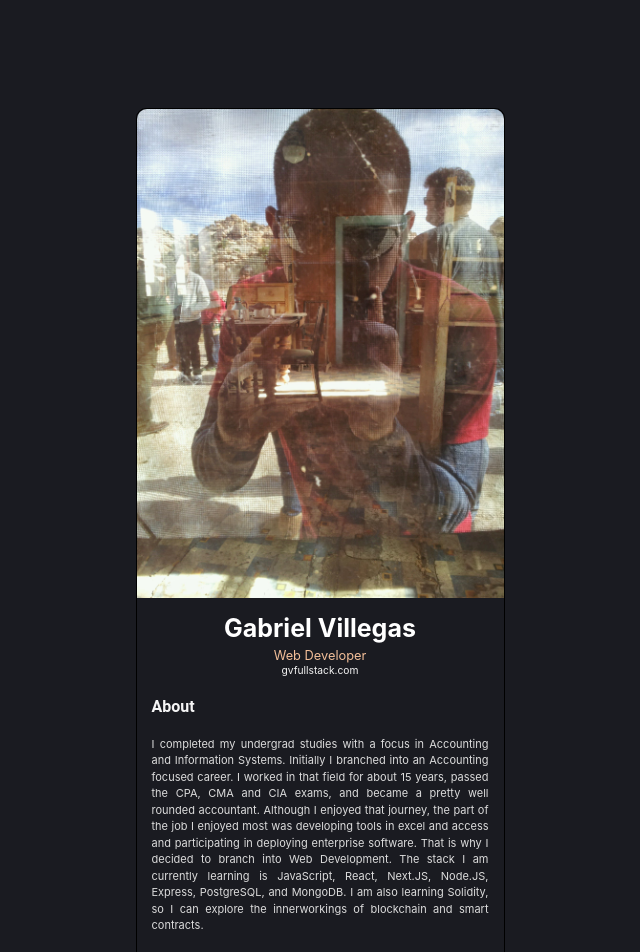
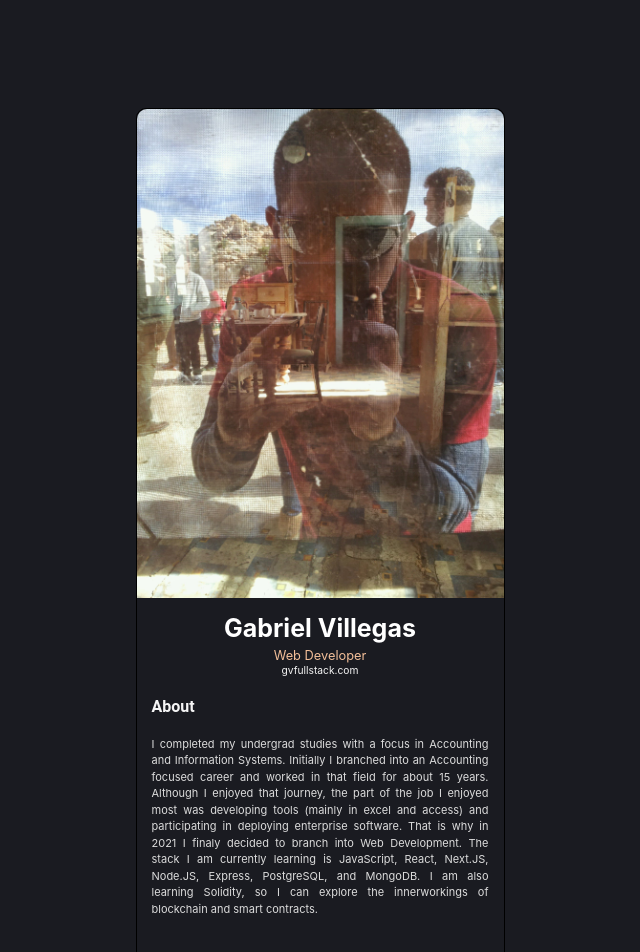
Before and after one commit to chapsdenim/Portfolio-Website, a Next.js app: page / in a window 1280 px wide. Shown: the top 952 px of the page, without its empty margins (320-960 px from the left). Built offline with nearby package versions, Linux system fonts and the light colour scheme.

Commit message:
update profile description

```diff
--- a/pages/index.js
+++ b/pages/index.js
@@ -22,7 +22,7 @@ export default function Home() {
           <p className="curJobTitle">Web Developer</p>
           <p className="website">gvfullstack.com</p>
           <h3 className="about">About</h3>
-          <p className="aboutDesc">I completed my undergrad studies with a focus in Accounting and Information Systems.  Initially I branched into an Accounting focused career.  I worked in that field for about 15 years, passed the CPA, CMA and CIA exams, and became a pretty well rounded accountant.  Although I enjoyed that journey, the part of the job I enjoyed most was developing tools in excel and access and participating in deploying enterprise software.  That is why I decided to branch into Web Development.  The stack I am currently learning is JavaScript, React, Next.JS, Node.JS, Express, PostgreSQL, and MongoDB.  I am also learning Solidity, so I can explore the innerworkings of blockchain and smart contracts.</p>
+          <p className="aboutDesc">I completed my undergrad studies with a focus in Accounting and Information Systems.  Initially I branched into an Accounting focused career and worked in that field for about 15 years.  Although I enjoyed that journey, the part of the job I enjoyed most was developing tools (mainly in excel and access) and participating in deploying enterprise software.  That is why in 2021 I finaly decided to branch into Web Development.  The stack I am currently learning is JavaScript, React, Next.JS, Node.JS, Express, PostgreSQL, and MongoDB.  I am also learning Solidity, so I can explore the innerworkings of blockchain and smart contracts.</p>
 
        <div className = "cardFooterRow">
 
```
